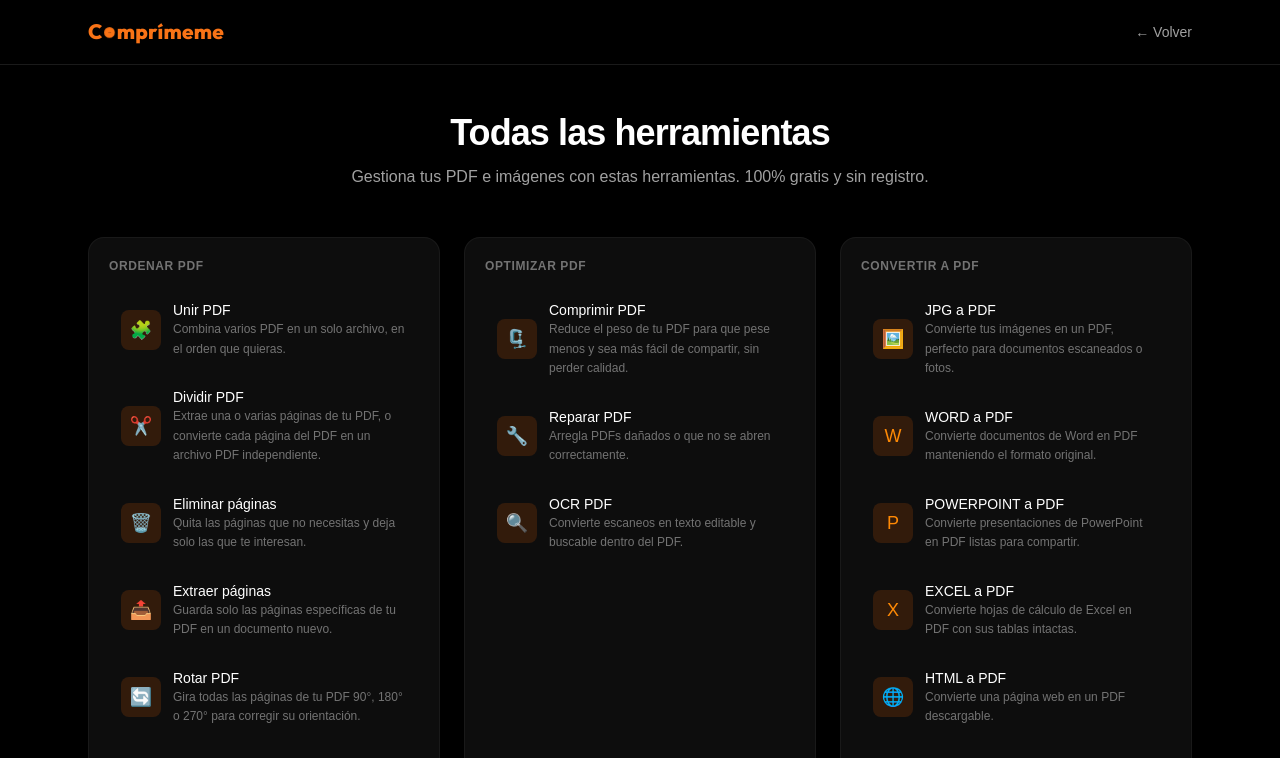
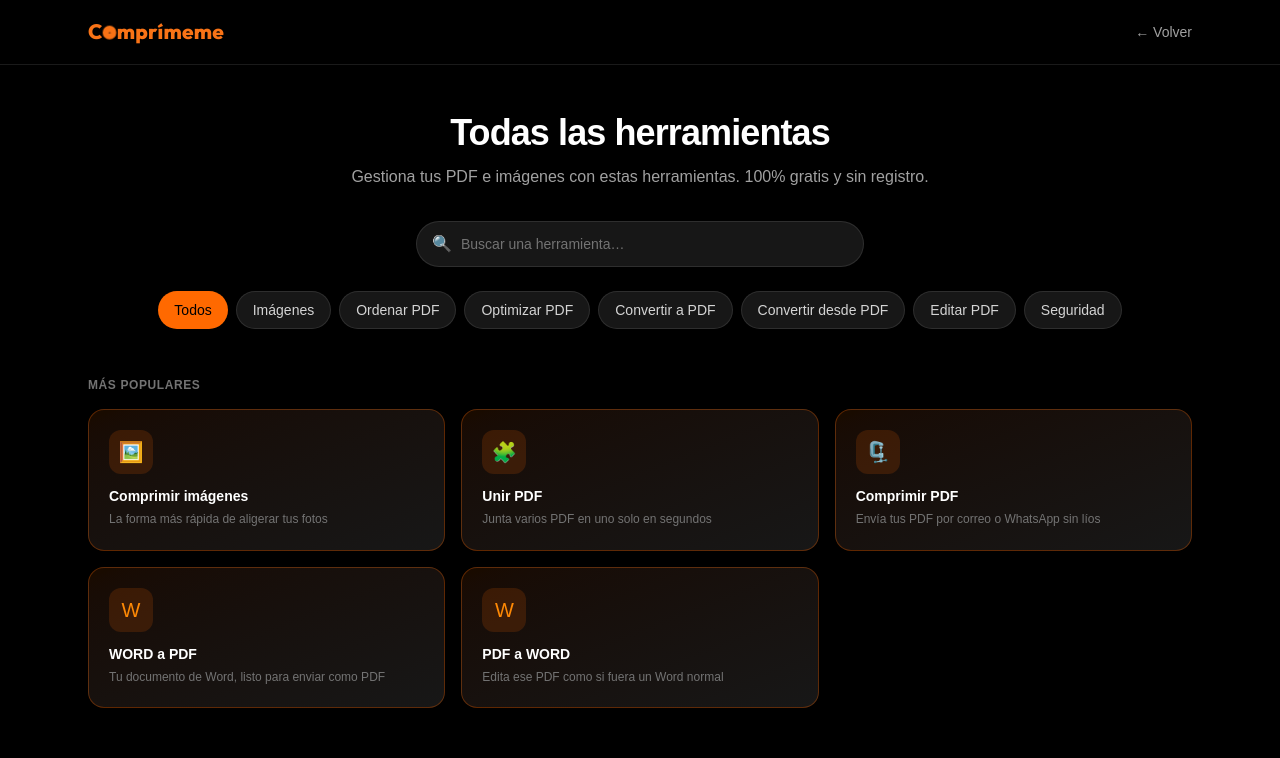
Before and after one commit to dereckbardi/compresor-universal, a Next.js app: page /tools in a window 1280 px wide. Shown: the top 758 px of the page. Built offline with nearby package versions, Linux system fonts and the light colour scheme.

Commit message:
feat: rediseño de /tools con buscador, categorías y seccion de populares

```diff
--- a/src/app/tools/page.tsx
+++ b/src/app/tools/page.tsx
@@ -1,7 +1,8 @@
 "use client";
 
+import { useMemo, useState } from "react";
 import Link from "next/link";
-import { TOOLS, CATEGORIES } from "@/lib/tools";
+import { TOOLS, CATEGORIES, type Tool } from "@/lib/tools";
 import { TOOL_CONTENT, type Mode } from "@/lib/toolContent";
 import Logo from "@/components/Logo";
 
@@ -11,7 +12,33 @@ function toolHref(id: string, available: boolean): string {
   return content ? `/${content.slug}` : `/?tool=${id}`;
 }
 
+/** Quita acentos y pasa a minúsculas, para que buscar "compresion" encuentre "compresión". */
+function normalize(s: string): string {
+  return s
+    .normalize("NFD")
+    .replace(/[\u0300-\u036f]/g, "")
+    .toLowerCase();
+}
+
+const POPULAR_TOOLS = TOOLS.filter((t) => t.popular && t.available);
+
 export default function ToolsPage() {
+  const [query, setQuery] = useState("");
+  const [activeCategory, setActiveCategory] = useState<string | null>(null);
+
+  const normalizedQuery = normalize(query.trim());
+
+  const filteredTools = useMemo(() => {
+    return TOOLS.filter((t) => {
+      if (activeCategory && t.category !== activeCategory) return false;
+      if (!normalizedQuery) return true;
+      return normalize(t.name).includes(normalizedQuery) || normalize(t.desc).includes(normalizedQuery);
+    });
+  }, [activeCategory, normalizedQuery]);
+
+  const showPopular = !normalizedQuery && !activeCategory;
+  const hasResults = filteredTools.length > 0;
+
   return (
     <main className="min-h-screen bg-black text-white antialiased selection:bg-orange-500/30">
       {/* Header */}
@@ -27,54 +54,101 @@ export default function ToolsPage() {
       </header>
 
       <div className="max-w-6xl mx-auto px-6 py-12">
-        <div className="text-center mb-12">
+        <div className="text-center mb-8">
           <h1 className="text-4xl font-bold tracking-tight mb-3">Todas las herramientas</h1>
           <p className="text-neutral-400 max-w-2xl mx-auto">
             Gestiona tus PDF e imágenes con estas herramientas. 100% gratis y sin registro.
           </p>
         </div>
 
-        <div className="grid grid-cols-1 sm:grid-cols-2 lg:grid-cols-3 gap-6">
-          {CATEGORIES.map((cat) => {
-            const tools = TOOLS.filter((t) => t.category === cat.id);
+        {/* Buscador */}
+        <div className="max-w-md mx-auto mb-6">
+          <div className="relative">
+            <span className="absolute left-4 top-1/2 -translate-y-1/2 text-neutral-500">🔍</span>
+            <input
+              type="text"
+              value={query}
+              onChange={(e) => setQuery(e.target.value)}
+              placeholder="Buscar una herramienta…"
+              className="w-full bg-neutral-900 border border-white/10 rounded-full pl-11 pr-4 py-3 text-sm placeholder:text-neutral-500 focus:outline-none focus:border-orange-500/60 transition"
+            />
+          </div>
+        </div>
+
+        {/* Píldoras de categoría */}
+        <div className="flex flex-wrap justify-center gap-2 mb-12">
+          <button
+            onClick={() => setActiveCategory(null)}
+            className={`px-4 py-2 rounded-full text-sm font-medium transition ${
+              activeCategory === null
+                ? "bg-orange-500 text-black"
+                : "bg-neutral-900 text-neutral-300 hover:bg-neutral-800 border border-white/10"
+            }`}
+          >
+            Todos
+          </button>
+          {CATEGORIES.map((cat) => (
+            <button
+              key={cat.id}
+              onClick={() => setActiveCategory(cat.id)}
+              className={`px-4 py-2 rounded-full text-sm font-medium transition ${
+                activeCategory === cat.id
+                  ? "bg-orange-500 text-black"
+                  : "bg-neutral-900 text-neutral-300 hover:bg-neutral-800 border border-white/10"
+              }`}
+            >
+              {cat.name}
+            </button>
+          ))}
+        </div>
+
+        {/* Más populares (solo cuando no hay búsqueda ni filtro activo) */}
+        {showPopular && (
+          <div className="mb-14">
+            <h2 className="text-xs font-semibold uppercase tracking-wider text-neutral-500 mb-4">
+              Más populares
+            </h2>
+            <div className="grid grid-cols-1 sm:grid-cols-2 lg:grid-cols-3 gap-4">
+              {POPULAR_TOOLS.map((tool) => (
+                <ToolCard key={tool.id} tool={tool} featured />
+              ))}
+            </div>
+          </div>
+        )}
+
+        {/* Catálogo completo, agrupado por categoría (oculta categorías sin resultados) */}
+        {!hasResults ? (
+          <div className="text-center py-16">
+            <p className="text-neutral-400">
+              No encontramos ninguna herramienta con &quot;{query}&quot;.
+            </p>
+            <button
+              onClick={() => { setQuery(""); setActiveCategory(null); }}
+              className="mt-4 text-orange-400 hover:text-orange-300 text-sm underline"
+            >
+              Ver todas las herramientas
+            </button>
+          </div>
+        ) : (
+          <div className="space-y-10">
+            {CATEGORIES.filter((cat) => !activeCategory || cat.id === activeCategory).map((cat) => {
+              const tools = filteredTools.filter((t) => t.category === cat.id);
+              if (tools.length === 0) return null;
               return (
-              <div key={cat.id} className="bg-neutral-900/60 rounded-2xl p-5 border border-white/5">
+                <div key={cat.id}>
                   <h2 className="text-xs font-semibold uppercase tracking-wider text-neutral-500 mb-4">
                     {cat.name}
                   </h2>
-                <div className="space-y-2">
+                  <div className="grid grid-cols-1 sm:grid-cols-2 lg:grid-cols-3 gap-4">
                     {tools.map((tool) => (
-                    <Link
-                      key={tool.id}
-                      href={toolHref(tool.id, tool.available)}
-                      onClick={tool.available ? undefined : (e) => e.preventDefault()}
-                      className={`flex items-center gap-3 px-3 py-2.5 rounded-xl transition group ${
-                        tool.available
-                          ? "hover:bg-white/5 cursor-pointer"
-                          : "opacity-40 cursor-not-allowed"
-                      }`}
-                    >
-                      <span className={`w-10 h-10 rounded-lg flex items-center justify-center text-lg shrink-0 ${
-                        tool.available ? "bg-orange-500/15 text-orange-400" : "bg-neutral-800 text-neutral-600"
-                      }`}>
-                        {tool.icon}
-                      </span>
-                      <div className="min-w-0">
-                        <p className={`text-sm font-medium ${tool.available ? "text-white" : "text-neutral-500"}`}>
-                          {tool.name}
-                        </p>
-                        <p className="text-xs text-neutral-500 leading-relaxed">{tool.desc}</p>
-                      </div>
-                      {!tool.available && (
-                        <span className="ml-auto text-[10px] uppercase tracking-wide text-neutral-600 border border-neutral-700 rounded-full px-2 py-0.5 shrink-0">Pronto</span>
-                      )}
-                    </Link>
+                      <ToolCard key={tool.id} tool={tool} />
                     ))}
                   </div>
                 </div>
               );
             })}
           </div>
+        )}
       </div>
 
       <footer className="border-t border-white/10 mt-12">
@@ -85,3 +159,48 @@ export default function ToolsPage() {
     </main>
   );
 }
+
+function ToolCard({ tool, featured = false }: { tool: Tool; featured?: boolean }) {
+  const content = (
+    <div
+      className={`h-full rounded-2xl p-5 border transition ${
+        tool.available
+          ? featured
+            ? "bg-gradient-to-br from-orange-500/10 to-neutral-900 border-orange-500/30 hover:border-orange-500/60"
+            : "bg-neutral-900/60 border-white/5 hover:border-white/20"
+          : "bg-neutral-900/30 border-white/5 opacity-40 cursor-not-allowed"
+      }`}
+    >
+      <div className="flex items-start gap-3 mb-3">
+        <span
+          className={`w-11 h-11 rounded-xl flex items-center justify-center text-xl shrink-0 ${
+            tool.available ? "bg-orange-500/15 text-orange-400" : "bg-neutral-800 text-neutral-600"
+          }`}
+        >
+          {tool.icon}
+        </span>
+        {!tool.available && (
+          <span className="ml-auto text-[10px] uppercase tracking-wide text-neutral-600 border border-neutral-700 rounded-full px-2 py-0.5 shrink-0">
+            Pronto
+          </span>
+        )}
+      </div>
+      <p className={`text-sm font-semibold mb-1 ${tool.available ? "text-white" : "text-neutral-500"}`}>
+        {tool.name}
+      </p>
+      <p className="text-xs text-neutral-500 leading-relaxed">
+        {featured && tool.tagline ? tool.tagline : tool.desc}
+      </p>
+    </div>
+  );
+
+  if (!tool.available) {
+    return <div>{content}</div>;
+  }
+
+  return (
+    <Link href={toolHref(tool.id, tool.available)} className="block h-full">
+      {content}
+    </Link>
+  );
+}
--- a/src/lib/tools.ts
+++ b/src/lib/tools.ts
@@ -5,29 +5,35 @@ export interface Tool {
   icon: string;
   category: string;
   available: boolean;
+  /** Se muestra en la sección "Más populares" antes del catálogo completo. */
+  popular?: boolean;
+  /** Frase corta y directa, solo para la tarjeta de "Más populares" (más punchy que `desc`). */
+  tagline?: string;
 }
 
 export const TOOLS: Tool[] = [
+  // IMÁGENES
+  { id: "image", name: "Comprimir imágenes", desc: "Reduce el peso de tus fotos JPG, PNG, WebP y GIF sin perder calidad, ideal para compartirlas más rápido.", icon: "🖼️", category: "imagenes", available: true, popular: true, tagline: "La forma más rápida de aligerar tus fotos" },
   // ORDENAR
-  { id: "merge", name: "Unir PDF", desc: "Combina varios PDF en un solo archivo, en el orden que quieras.", icon: "🧩", category: "ordenar", available: true },
+  { id: "merge", name: "Unir PDF", desc: "Combina varios PDF en un solo archivo, en el orden que quieras.", icon: "🧩", category: "ordenar", available: true, popular: true, tagline: "Junta varios PDF en uno solo en segundos" },
   { id: "split", name: "Dividir PDF", desc: "Extrae una o varias páginas de tu PDF, o convierte cada página del PDF en un archivo PDF independiente.", icon: "✂️", category: "ordenar", available: true },
   { id: "remove", name: "Eliminar páginas", desc: "Quita las páginas que no necesitas y deja solo las que te interesan.", icon: "🗑️", category: "ordenar", available: true },
   { id: "extract", name: "Extraer páginas", desc: "Guarda solo las páginas específicas de tu PDF en un documento nuevo.", icon: "📤", category: "ordenar", available: true },
   { id: "rotate", name: "Rotar PDF", desc: "Gira todas las páginas de tu PDF 90°, 180° o 270° para corregir su orientación.", icon: "🔄", category: "ordenar", available: true },
   { id: "scan", name: "Escaneo a PDF", desc: "Convierte fotos o escaneos de tus documentos en un PDF legible.", icon: "📷", category: "ordenar", available: false },
   // OPTIMIZAR
-  { id: "pdf", name: "Comprimir PDF", desc: "Reduce el peso de tu PDF para que pese menos y sea más fácil de compartir, sin perder calidad.", icon: "🗜️", category: "optimizar", available: true },
+  { id: "pdf", name: "Comprimir PDF", desc: "Reduce el peso de tu PDF para que pese menos y sea más fácil de compartir, sin perder calidad.", icon: "🗜️", category: "optimizar", available: true, popular: true, tagline: "Envía tus PDF por correo o WhatsApp sin líos" },
   { id: "repair", name: "Reparar PDF", desc: "Arregla PDFs dañados o que no se abren correctamente.", icon: "🔧", category: "optimizar", available: true },
   { id: "ocr", name: "OCR PDF", desc: "Convierte escaneos en texto editable y buscable dentro del PDF.", icon: "🔍", category: "optimizar", available: true },
   // CONVERTIR A PDF
   { id: "jpg-pdf", name: "JPG a PDF", desc: "Convierte tus imágenes en un PDF, perfecto para documentos escaneados o fotos.", icon: "🖼️", category: "a-pdf", available: true },
-  { id: "word-pdf", name: "WORD a PDF", desc: "Convierte documentos de Word en PDF manteniendo el formato original.", icon: "W", category: "a-pdf", available: true },
+  { id: "word-pdf", name: "WORD a PDF", desc: "Convierte documentos de Word en PDF manteniendo el formato original.", icon: "W", category: "a-pdf", available: true, popular: true, tagline: "Tu documento de Word, listo para enviar como PDF" },
   { id: "ppt-pdf", name: "POWERPOINT a PDF", desc: "Convierte presentaciones de PowerPoint en PDF listas para compartir.", icon: "P", category: "a-pdf", available: true },
   { id: "excel-pdf", name: "EXCEL a PDF", desc: "Convierte hojas de cálculo de Excel en PDF con sus tablas intactas.", icon: "X", category: "a-pdf", available: true },
   { id: "html-pdf", name: "HTML a PDF", desc: "Convierte una página web en un PDF descargable.", icon: "🌐", category: "a-pdf", available: true },
   // CONVERTIR DESDE PDF
   { id: "pdf-jpg", name: "PDF a JPG", desc: "Convierte cada página de tu PDF en una imagen JPG independiente.", icon: "🖼️", category: "desde-pdf", available: true },
-  { id: "pdf-word", name: "PDF a WORD", desc: "Convierte tu PDF en un documento de Word editable.", icon: "W", category: "desde-pdf", available: true },
+  { id: "pdf-word", name: "PDF a WORD", desc: "Convierte tu PDF en un documento de Word editable.", icon: "W", category: "desde-pdf", available: true, popular: true, tagline: "Edita ese PDF como si fuera un Word normal" },
   { id: "pdf-ppt", name: "PDF a POWERPOINT", desc: "Convierte tu PDF en una presentación de PowerPoint editable.", icon: "P", category: "desde-pdf", available: true },
   { id: "pdf-excel", name: "PDF a EXCEL", desc: "Convierte tu PDF en una hoja de cálculo de Excel editable.", icon: "X", category: "desde-pdf", available: true },
   { id: "pdf-a", name: "PDF a PDF/A", desc: "Convierte tu PDF al formato de archivo estándar para conservación a largo plazo.", icon: "📦", category: "desde-pdf", available: true },
@@ -43,6 +49,7 @@ export const TOOLS: Tool[] = [
 ];
 
 export const CATEGORIES: { id: string; name: string }[] = [
+  { id: "imagenes", name: "Imágenes" },
   { id: "ordenar", name: "Ordenar PDF" },
   { id: "optimizar", name: "Optimizar PDF" },
   { id: "a-pdf", name: "Convertir a PDF" },
```
Lines whose indentation alone changed are shown as unchanged.
